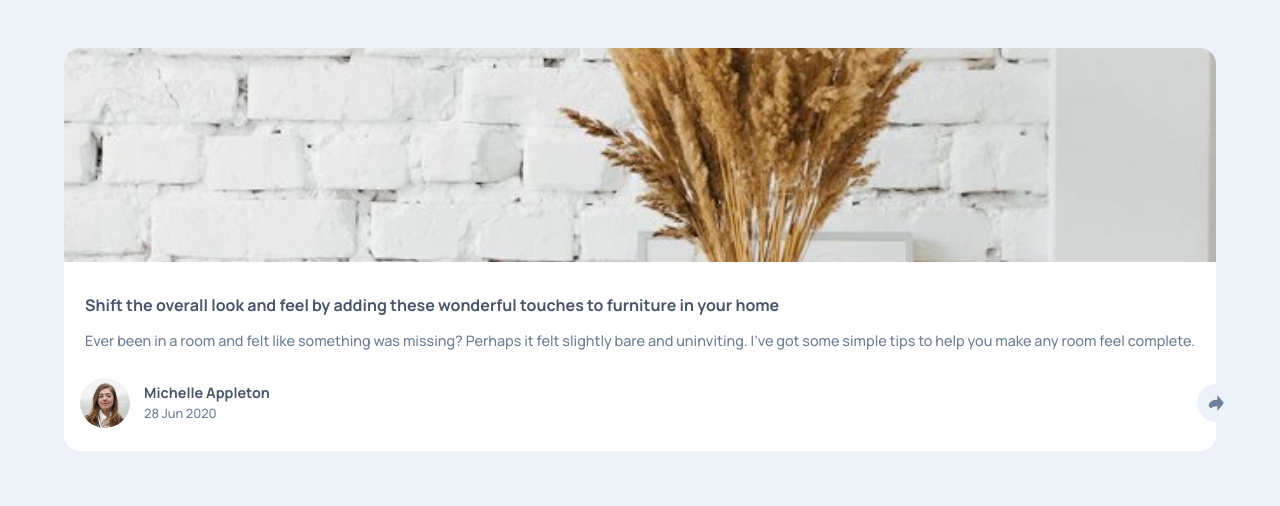
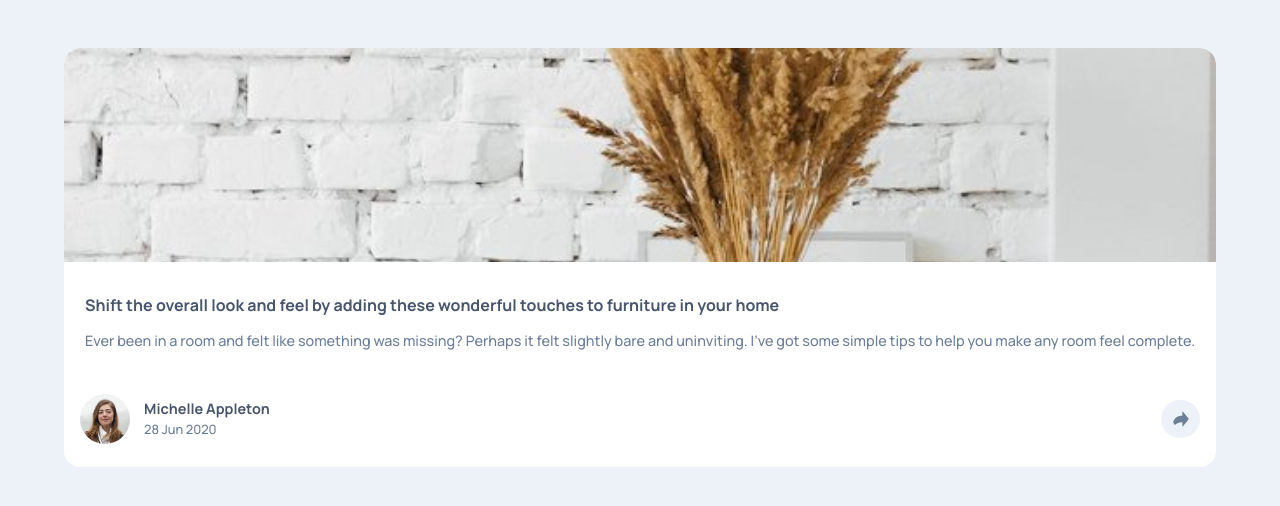
Before and after one commit to CameronHerron/Article-Preview-Component, a plain HTML site: page index.html in a window 1280 px wide. Drawn offline with Linux system fonts and the light colour scheme.

Commit message:
adjusted share button position

```diff
--- a/index.html
+++ b/index.html
@@ -42,8 +42,8 @@
           <h2>Michelle Appleton</h2>
           <p class="date">28 Jun 2020</p>
         </div>
-        <img class="share-button" src="images/icon-share.svg" alt="share button">
       </div>
+      <img class="share-button" src="images/icon-share.svg" alt="share button">
       <div class="share">
         <span>Share</span>
 
--- a/styles.css
+++ b/styles.css
@@ -16,6 +16,8 @@ body{
     width: 100%;
     height: 13.4em;
     overflow: hidden;
+    border-top-left-radius: 1em;
+    border-top-right-radius: 1em;
 }
 .main-img{
     width: 100%;
@@ -35,6 +37,11 @@ h1{
     font-size: .9em;
 }
 
+.bottom{
+    display: flex;
+    align-items: center;
+    justify-content: space-between;
+}
 .author{
     display: flex;
     align-items: center;
@@ -64,8 +71,9 @@ h1{
     height: 1em;
     padding: .7em;
     border-radius: 50%;
-    position: absolute;
-    right: 2.8em;
+    margin-right: 1em;
+    /* position: absolute;
+    right: 2.8em; */
 }
 .share{
     background-color: hsl(217, 19%, 35%);
```
